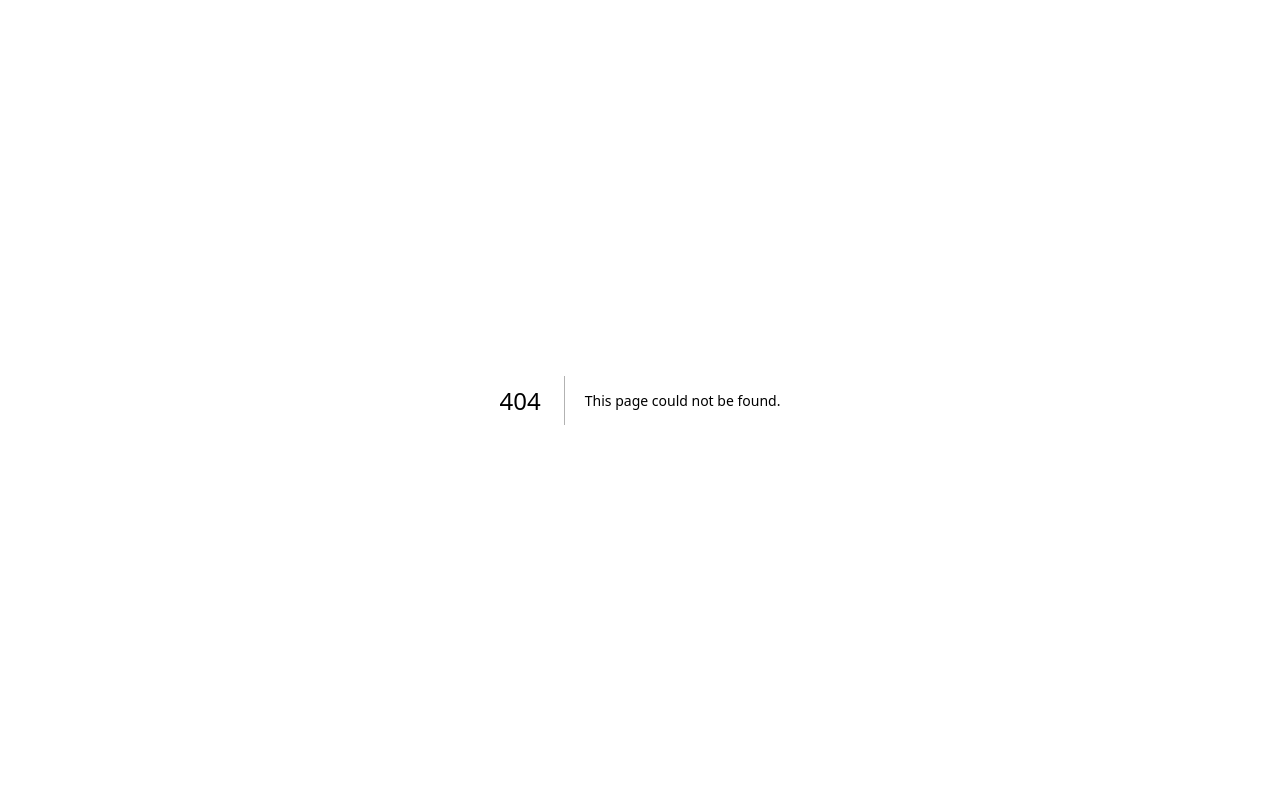
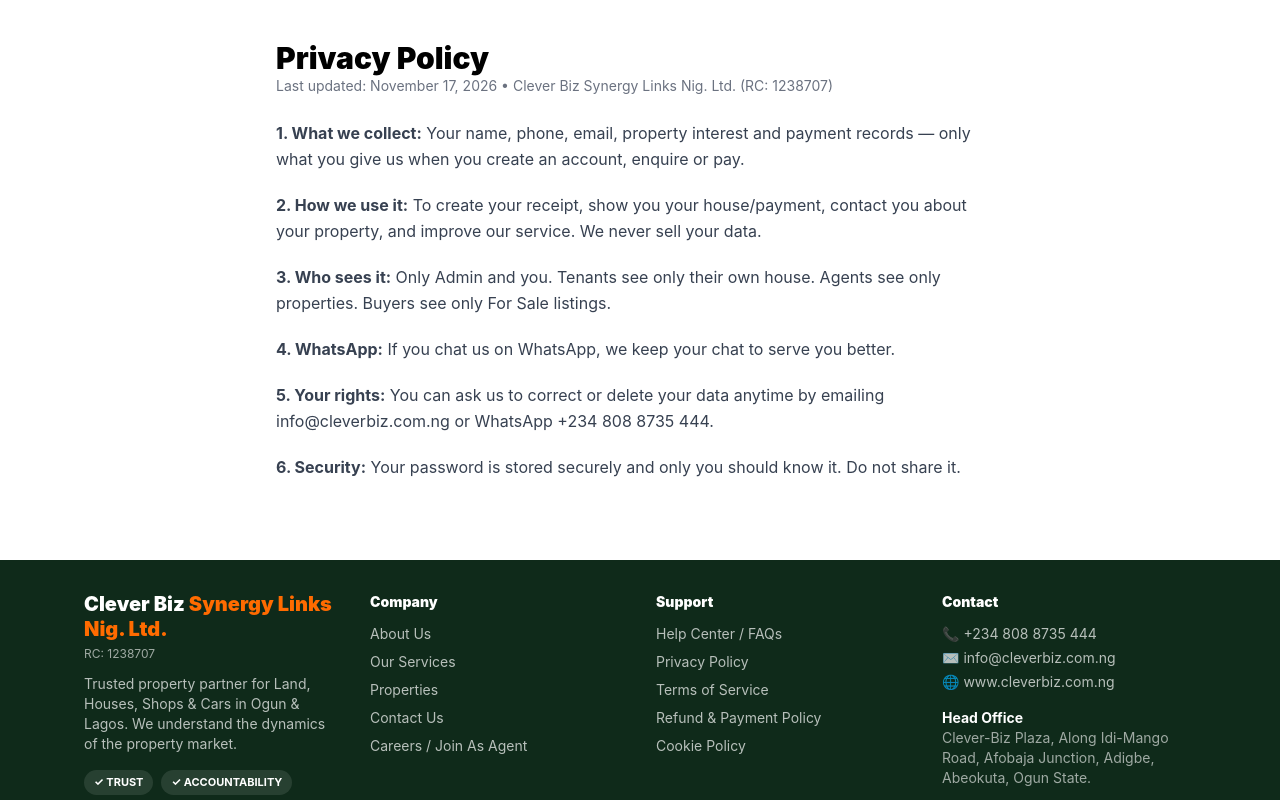
Before and after one commit to Habeebullahi7/CleverBiz-Synergy, a Next.js app: page /privacy in a window 1280 px wide. Before the commit this address had no page. Shown: the top 800 px of the page. Built offline with nearby package versions, Linux system fonts and the light colour scheme.

Commit message:
Add Privacy Policy page component

```diff
--- /dev/null
+++ b/app/privacy/page.tsx
@@ -0,0 +1,4 @@
+import Footer from "@/components/Footer";
+export default function Privacy() {
+  return <div className="min-h-screen bg-white"><div className="max-w-3xl mx-auto px-5 py-10"><h1 className="text-3xl font-black">Privacy Policy</h1><p className="text-sm text-gray-500">Last updated: November 17, 2026 • Clever Biz Synergy Links Nig. Ltd. (RC: 1238707)</p><div className="space-y-5 mt-6 text-gray-700 leading-relaxed"><p><b>1. What we collect:</b> Your name, phone, email, property interest and payment records — only what you give us when you create an account, enquire or pay.</p><p><b>2. How we use it:</b> To create your receipt, show you your house/payment, contact you about your property, and improve our service. We never sell your data.</p><p><b>3. Who sees it:</b> Only Admin and you. Tenants see only their own house. Agents see only properties. Buyers see only For Sale listings.</p><p><b>4. WhatsApp:</b> If you chat us on WhatsApp, we keep your chat to serve you better.</p><p><b>5. Your rights:</b> You can ask us to correct or delete your data anytime by emailing info@cleverbiz.com.ng or WhatsApp +234 808 8735 444.</p><p><b>6. Security:</b> Your password is stored securely and only you should know it. Do not share it.</p></div></div><Footer /></div>;
+}
```
